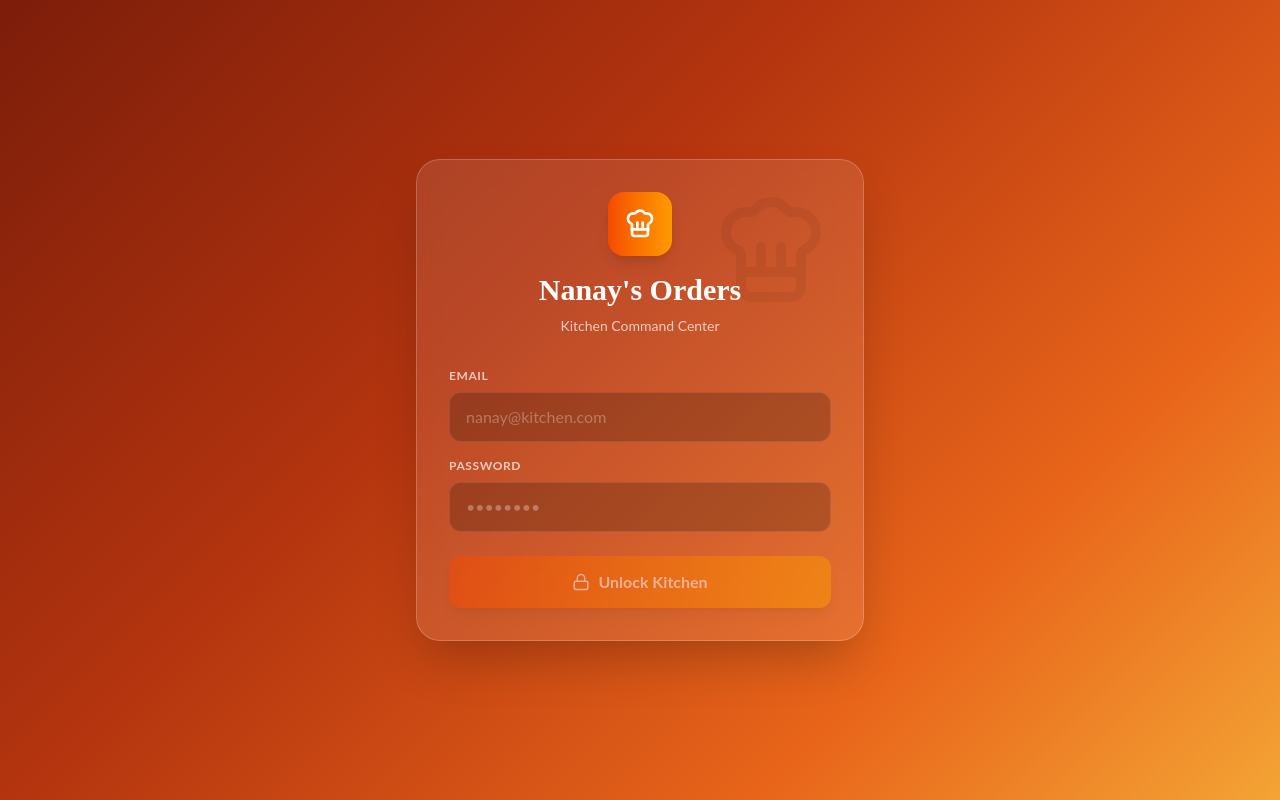
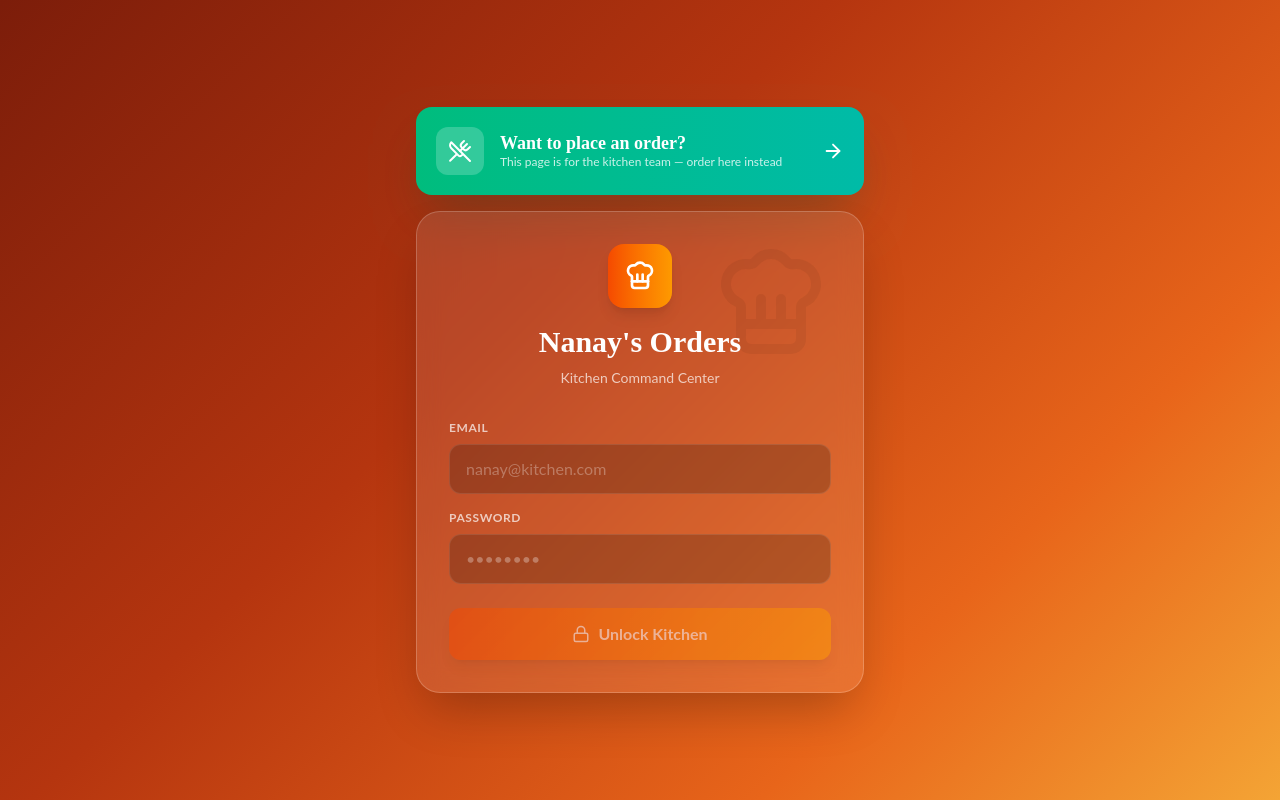
Before and after one commit to chicaron82/nanays-orders, a React (Vite) app: page / in a window 1280 px wide. Built offline with nearby package versions, Linux system fonts and the light colour scheme; no server answers.

Commit message:
Add public order-request banner to login screen
Customers who land on the login page instead of /request now see a
distinct green banner pointing them to the public order form, so they
don't get stuck on a screen meant for the kitchen team.

```diff
--- a/src/components/LoginScreen.tsx
+++ b/src/components/LoginScreen.tsx
@@ -1,5 +1,5 @@
 import { useState } from 'react';
-import { ChefHat, Lock } from 'lucide-react';
+import { ChefHat, Lock, UtensilsCrossed, ArrowRight } from 'lucide-react';
 
 interface Props {
   onLogin: (email: string, password: string) => Promise<void>;
@@ -23,7 +23,22 @@ export default function LoginScreen({ onLogin }: Props) {
 
   return (
     <div className="min-h-screen flex items-center justify-center p-4">
-      <div className="w-full max-w-md bg-white/10 backdrop-blur-md border border-white/20 rounded-3xl p-8 shadow-2xl relative overflow-hidden">
+      <div className="w-full max-w-md flex flex-col gap-4">
+        <a
+          href="/request"
+          className="group flex items-center gap-4 bg-gradient-to-r from-emerald-500 to-teal-500 rounded-2xl p-5 shadow-2xl shadow-emerald-900/30 hover:shadow-emerald-500/40 hover:scale-[1.02] active:scale-[0.99] transition-all"
+        >
+          <div className="bg-white/20 w-12 h-12 rounded-xl flex items-center justify-center shrink-0">
+            <UtensilsCrossed className="text-white" size={24} />
+          </div>
+          <div className="flex-1">
+            <p className="text-white font-black font-playfair text-lg leading-tight">Want to place an order?</p>
+            <p className="text-white/80 font-lato text-xs">This page is for the kitchen team — order here instead</p>
+          </div>
+          <ArrowRight className="text-white shrink-0 group-hover:translate-x-1 transition-transform" size={22} />
+        </a>
+
+        <div className="bg-white/10 backdrop-blur-md border border-white/20 rounded-3xl p-8 shadow-2xl relative overflow-hidden">
         <div className="absolute top-0 right-0 p-8 opacity-5">
           <ChefHat size={120} />
         </div>
@@ -77,6 +92,7 @@ export default function LoginScreen({ onLogin }: Props) {
             </button>
           </form>
         </div>
+        </div>
       </div>
     </div>
   );
```
